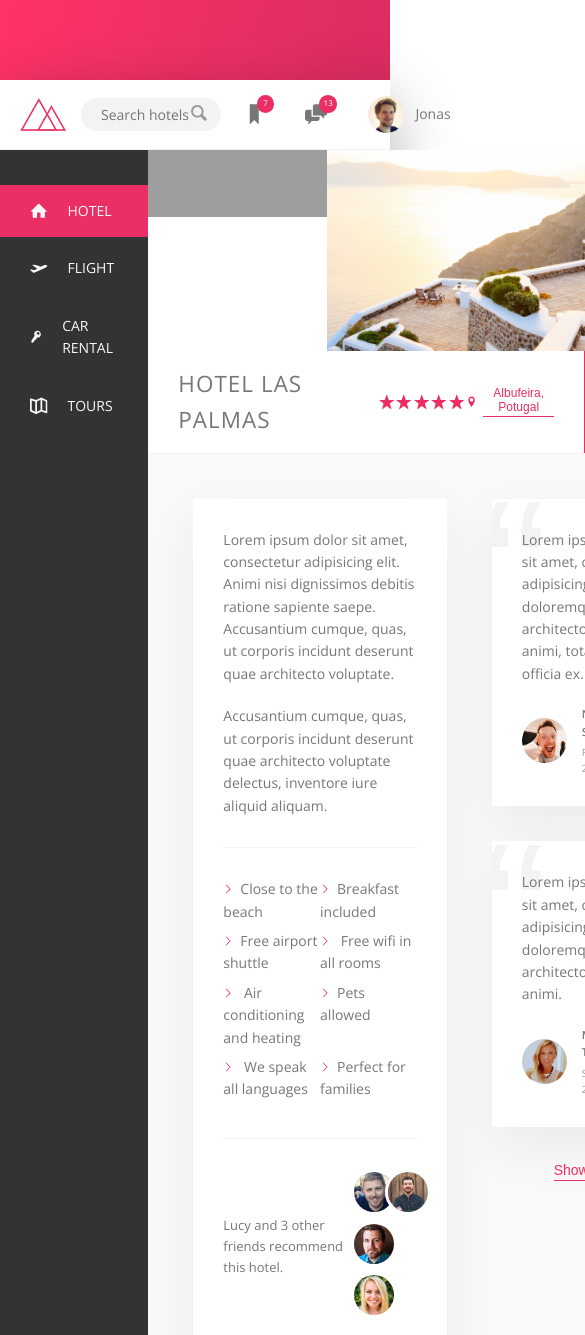
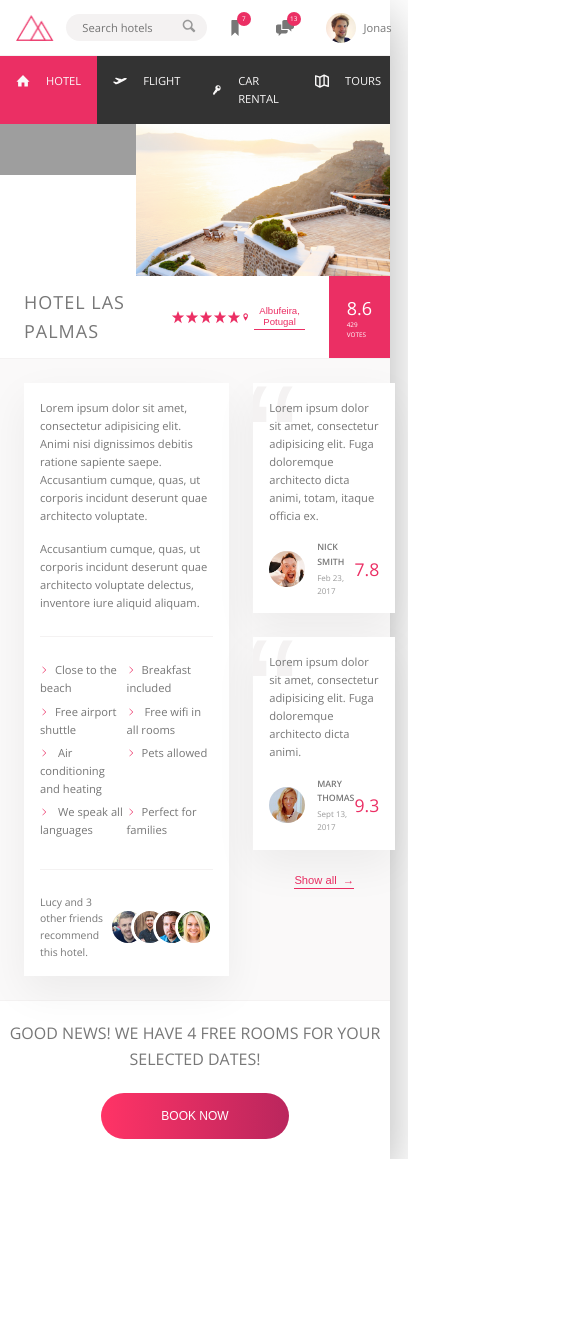
Before and after one commit to darylnauman/trillo, a website: page index.html in a window 390 px wide. Shown: the top 1335 px of the page, 585 px wide, since content can reach past the window. After the commit the page ends 1159 px from the top, so only its background shows below. Drawn offline with nearby package versions, Linux system fonts and the light colour scheme; grey boxes are pictures that could not be loaded.

Commit message:
added media queries

```diff
--- a/sass/_base.scss
+++ b/sass/_base.scss
@@ -17,6 +17,10 @@
   --line: 1px solid var(--color-grey-light-2);
 }
 
+$bp-largest: 75em; // ~75 = 1200px / 16px
+$bp-large: 68.75em; // 68.75 = 1100px / 16px
+$bp-medium: 56.25em; // 56.25 = 900px / 16px
+
 * {
   margin: 0;
   padding: 0;
@@ -31,6 +35,10 @@
 html {
   box-sizing: border-box;
   font-size: 62.5%; // 1rem = 10px, 10px/16px = 62.5%
+
+  @media only screen and (max-width: $bp-large) {
+    font-size: 50% // 1rem = 8px, 8px/16px = 50%;
+  }
 }
 
 body {
--- a/sass/_components.scss
+++ b/sass/_components.scss
@@ -20,11 +20,11 @@
         color: inherit;
         background-color: var(--color-grey-light-2);
         border: none;
-    padding: .7rem 2rem;
+        padding: 0.7rem 2rem;
         border-radius: 100px;
         width: 90%;
-    transition: all .2s;
-    margin-right: -3.25rem;;
+        transition: all 0.2s;
+        margin-right: -3.25rem;
 
         &::--webkit-input-placeholder {
             font-weight: 100;
@@ -34,7 +34,7 @@
         &:focus {
             outline: none;
             width: 100%;
-      background-color: var(--color-grey-light-3) ;
+            background-color: var(--color-grey-light-3);
         }
     }
 
@@ -53,13 +53,12 @@
         &:active {
             transform: translateY(2px);
         }
-
     }
 
     &__icon {
         height: 2rem;
         width: 2rem;
-    fill: var(--color-grey-dark-3)
+        fill: var(--color-grey-dark-3);
     }
 }
 
@@ -95,7 +94,7 @@
     }
 
     &__notification {
-    font-size: .8rem;
+        font-size: 0.8rem;
         height: 1.75rem;
         width: 1.75rem;
         border-radius: 50%;
@@ -125,17 +124,30 @@
     list-style: none;
     margin-top: 3.5rem;
 
+    @media only screen and (max-width: $bp-medium) {
+        display: flex;
+        margin: 0;
+    }
+
     &__item {
         position: relative;
 
         &:not(:last-child) {
-      margin-bottom: .5rem;
+            margin-bottom: 0.5rem;
+
+            @media only screen and (max-width: $bp-medium) {
+                margin-bottom: 0;
+            }
+        }
+
+        @media only screen and (max-width: $bp-medium) {
+            flex: 1;
         }
     }
 
     &__item::before {
         content: "";
-    position:absolute;
+        position: absolute;
         top: 0;
         left: 0;
         height: 100%;
@@ -143,9 +155,8 @@
         background-color: var(--color-primary);
         transform: scaleY(0);
 
-    transition: transform .2s,
-                width .4s cubic-bezier(1, 0, 0, 1) .2s,
-                background-color .1s;
+        transition: transform 0.2s, width 0.4s cubic-bezier(1, 0, 0, 1) 0.2s,
+            background-color 0.1s;
     }
 
     &__item:hover::before,
@@ -160,7 +171,7 @@
 
     &__link:link,
     &__link:visited {
-    color:var(--color-grey-light-1);
+        color: var(--color-grey-light-1);
         text-decoration: none;
         text-transform: uppercase;
         display: block;
@@ -170,6 +181,11 @@
 
         display: flex;
         align-items: center;
+
+        @media only screen and (max-width: $bp-medium) {
+            justify-content: center;
+            padding: 2rem;
+        }
     }
 
     &__icon {
@@ -188,13 +204,16 @@
     color: var(--color-grey-light-4);
     text-align: center;
     padding: 2.5rem;
+
+    @media only screen and (max-width: $bp-medium) {
+        display: none;
+    }
 }
 
 ////////////////////////////////////
 // GALLERY
 
 .gallery {
-
     display: flex;
 
     &__photo {
@@ -207,7 +226,6 @@
 // HOTEL OVERVIEW
 
 .overview {
-
     display: flex;
     border-bottom: var(--line);
     align-items: center;
@@ -239,7 +257,7 @@
     }
 
     &__icon-location {
-    margin-right: .5rem;
+        margin-right: 0.5rem;
     }
 
     &__rating {
@@ -261,11 +279,10 @@
         }
 
         &-count {
-      font-size: .8rem;
+            font-size: 0.8rem;
             text-transform: uppercase;
         }
     }
-
 }
 
 ////////////////////////////////////
@@ -279,11 +296,11 @@
     display: inline-block;
     background-color: transparent;
     cursor: pointer;
-  transition: all .2s;
+    transition: all 0.2s;
 
     & span {
         margin-left: 3px;
-      transition: margin-left .2s;
+        transition: margin-left 0.2s;
     }
 
     &:hover {
@@ -296,10 +313,8 @@
         }
     }
 
-
-
     &:focus {
-    outline:none;
+        outline: none;
     }
 }
 
@@ -311,7 +326,7 @@
 
     50% {
         transform: scale(1.05);
-    box-shadow: 0 1rem 4rem rgba(0,0,0,.25);
+        box-shadow: 0 1rem 4rem rgba(0, 0, 0, 0.25);
     }
 
     100% {
@@ -326,8 +341,6 @@
 .paragraph:not(:last-of-type) {
     margin-bottom: 2rem;
 }
-
-
 
 ////////////////////////////////////
 // LIST
@@ -344,11 +357,11 @@
 
     &__item {
         flex: 0 0 50%;
-        margin-bottom: .7rem;;
+        margin-bottom: 0.7rem;
     }
 
     &__item::before {
-        content: '';
+        content: "";
         display: inline-block;
         height: 1rem;
         width: 1rem;
@@ -365,7 +378,6 @@
     }
 }
 
-
 ////////////////////////////////////
 // RECOMMEND
 
@@ -381,7 +393,7 @@
     }
 
     &__friends {
-
+        display: flex;
     }
 
     &__photo {
@@ -392,7 +404,7 @@
         border: 3px solid #fff;
 
         &:not(:last-child) {
-            margin-right: -1.5rem;
+            margin-right: -2rem;
         }
     }
 }
@@ -407,6 +419,12 @@
     margin-bottom: 3.5rem;
     position: relative;
     overflow: hidden;
+
+    @media only screen and (max-width: $bp-medium) {
+        padding: 2rem;
+        margin-bottom: 3rem;
+    }
+
 
     &__text {
         margin-bottom: 2rem;
@@ -434,12 +452,12 @@
         font-size: 1.1rem;
         font-weight: 600;
         text-transform: uppercase;
-        margin-bottom: .4rem;
+        margin-bottom: 0.4rem;
     }
 
     &__user-date {
         font-size: 1rem;
-        color: var(--color-grey-dark-3)
+        color: var(--color-grey-dark-3);
     }
 
     &__rating {
@@ -459,7 +477,6 @@
         color: var(--color-grey-light-2);
         font-family: sans-serif;
     }
-
 }
 
 ////////////////////////////////////
@@ -468,6 +485,10 @@
 .cta {
     padding: 3.5rem 0;
     text-align: center;
+
+    @media only screen and (max-width: $bp-medium) {
+        padding: 2.5rem 0;
+    }
 
     &__book-now {
         font-size: 2rem;
@@ -486,8 +507,12 @@
     text-transform: uppercase;
     border-radius: 100px;
     border: none;
-    background-image: linear-gradient(to right, var(--color-primary-light), var(--color-primary-dark));
-    color:#fff;
+    background-image: linear-gradient(
+        to right,
+        var(--color-primary-light),
+        var(--color-primary-dark)
+    );
+    color: #fff;
     position: relative;
     overflow: hidden;
     cursor: pointer;
@@ -496,7 +521,7 @@
         display: inline-block;
         height: 100%;
         width: 100%;
-        transition: all .2s;
+        transition: all 0.2s;
     }
 
     &__visible {
@@ -511,7 +536,11 @@
     }
 
     &:hover {
-        background-image: linear-gradient(to left, var(--color-primary-light), var(--color-primary-dark));
+        background-image: linear-gradient(
+            to left,
+            var(--color-primary-light),
+            var(--color-primary-dark)
+        );
         animation: pulsate 1s infinite;
     }
 
--- a/sass/_layout.scss
+++ b/sass/_layout.scss
@@ -6,6 +6,12 @@
   box-shadow: var(--shadow-dark);
 
   min-height: 50rem;
+
+  @media only screen and (max-width: $bp-largest) {
+      margin: 0;
+      max-width: 100%;
+      width: 100%;
+  }
 }
 
 .header {
@@ -20,6 +26,10 @@
 
 .content {
   display: flex;
+
+  @media only screen and (max-width: $bp-medium)  {
+    flex-direction: column;
+  }
 }
 
 .sidebar {
@@ -30,7 +40,6 @@
   display: flex;
   flex-direction: column;
   justify-content: space-between;
-
 }
 
 .hotel-view {
@@ -44,6 +53,10 @@
     padding: 4.5rem;
     background-color: var(--color-grey-light-1);
     border-bottom: var(--line);
+
+    @media only screen and (max-width: $bp-medium) {
+        padding: 3rem;
+    }
 }
 
 .description {
@@ -52,6 +65,11 @@
     padding: 3rem;
     flex: 0 0 60%;
     margin-right: 4.5rem;
+
+    @media only screen and (max-width: $bp-medium)  {
+        padding: 2rem;
+        margin-right: 3rem;
+      }
 }
 
 .user-reviews {
```
Also changed, not shown: sass/main.css, 1 other file. Lines whose indentation alone changed are shown as unchanged.
